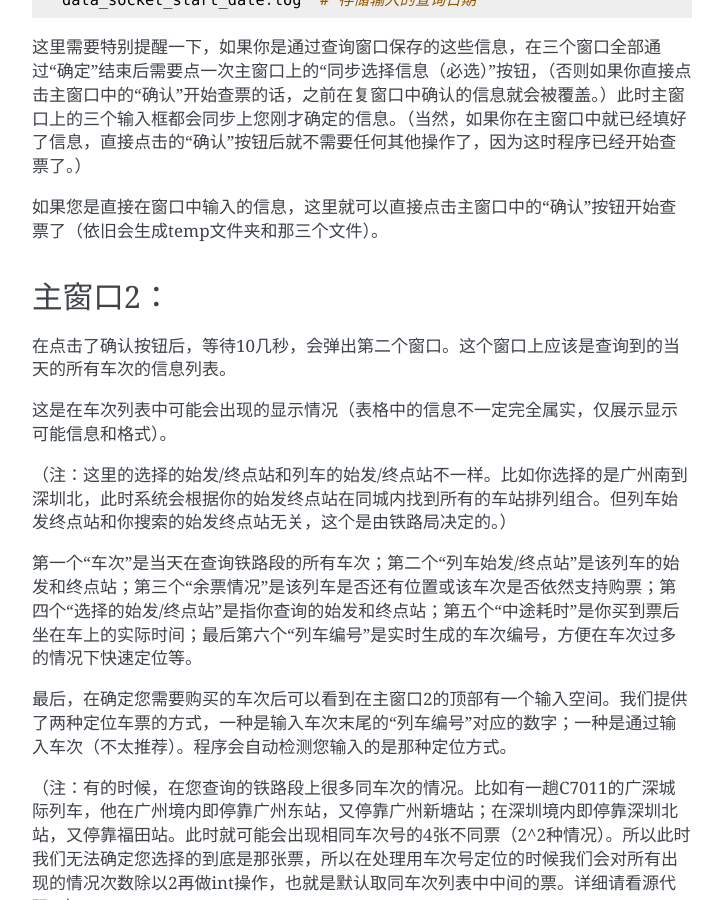
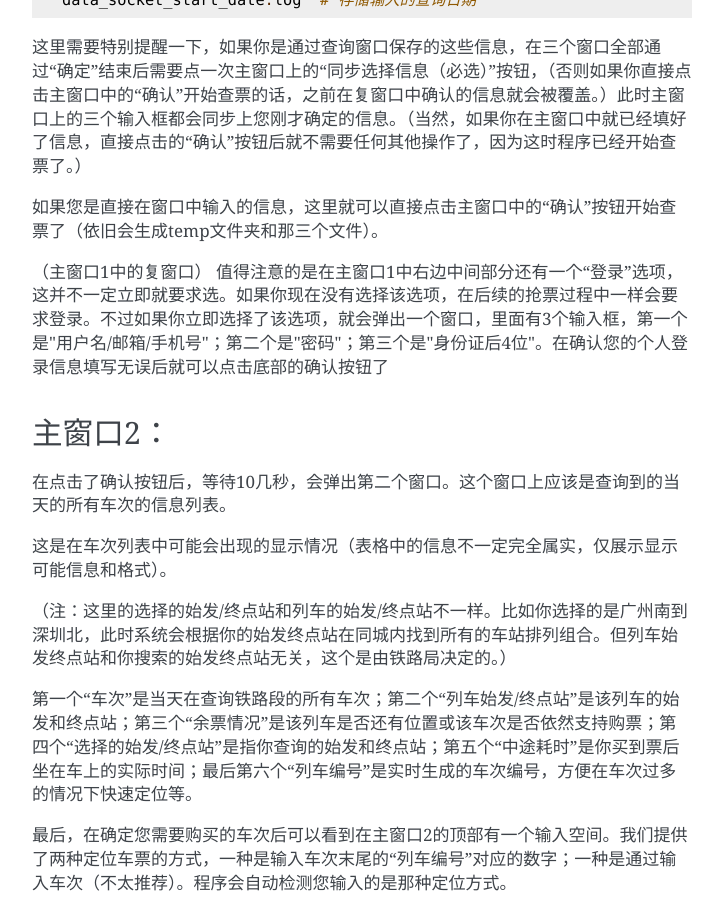
Before and after one commit to F18-Maverick/EasyTicket, a Sphinx documentation site: the page built from Doc/source/Usage.rst, in a window 1280 px wide and 900 px high, scrolled down 623 px. Shown: the whole window, without its empty margins (388-1111 px from the left). Built offline with Sphinx 7.4.7, drawn with Linux system fonts in a browser that asks for light colours.

Commit message:
updating Docs Usage.rst

```diff
--- a/Doc/source/Usage.rst
+++ b/Doc/source/Usage.rst
@@ -25,6 +25,9 @@
 这里需要特别提醒一下，如果你是通过查询窗口保存的这些信息，在三个窗口全部通过“确定”结束后需要点一次主窗口上的“同步选择信息（必选）”按钮，（否则如果你直接点击主窗口中的“确认”开始查票的话，之前在复窗口中确认的信息就会被覆盖。）此时主窗口上的三个输入框都会同步上您刚才确定的信息。（当然，如果你在主窗口中就已经填好了信息，直接点击的“确认”按钮后就不需要任何其他操作了，因为这时程序已经开始查票了。）
 
 如果您是直接在窗口中输入的信息，这里就可以直接点击主窗口中的“确认”按钮开始查票了（依旧会生成temp文件夹和那三个文件）。
+
+（主窗口1中的复窗口）
+值得注意的是在主窗口1中右边中间部分还有一个“登录”选项，这并不一定立即就要求选。如果你现在没有选择该选项，在后续的抢票过程中一样会要求登录。不过如果你立即选择了该选项，就会弹出一个窗口，里面有3个输入框，第一个是"用户名/邮箱/手机号"；第二个是"密码"；第三个是"身份证后4位"。在确认您的个人登录信息填写无误后就可以点击底部的确认按钮了
 
 主窗口2：
 ------------------
```
